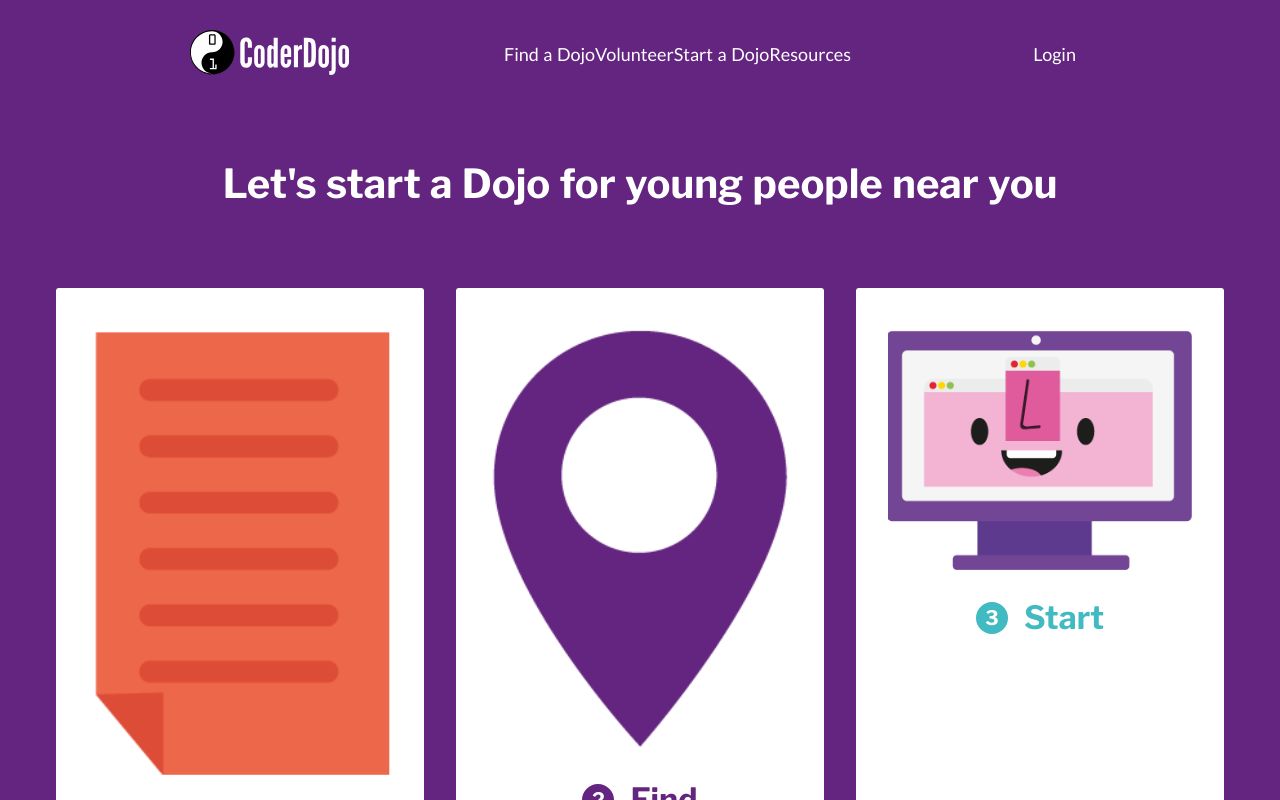
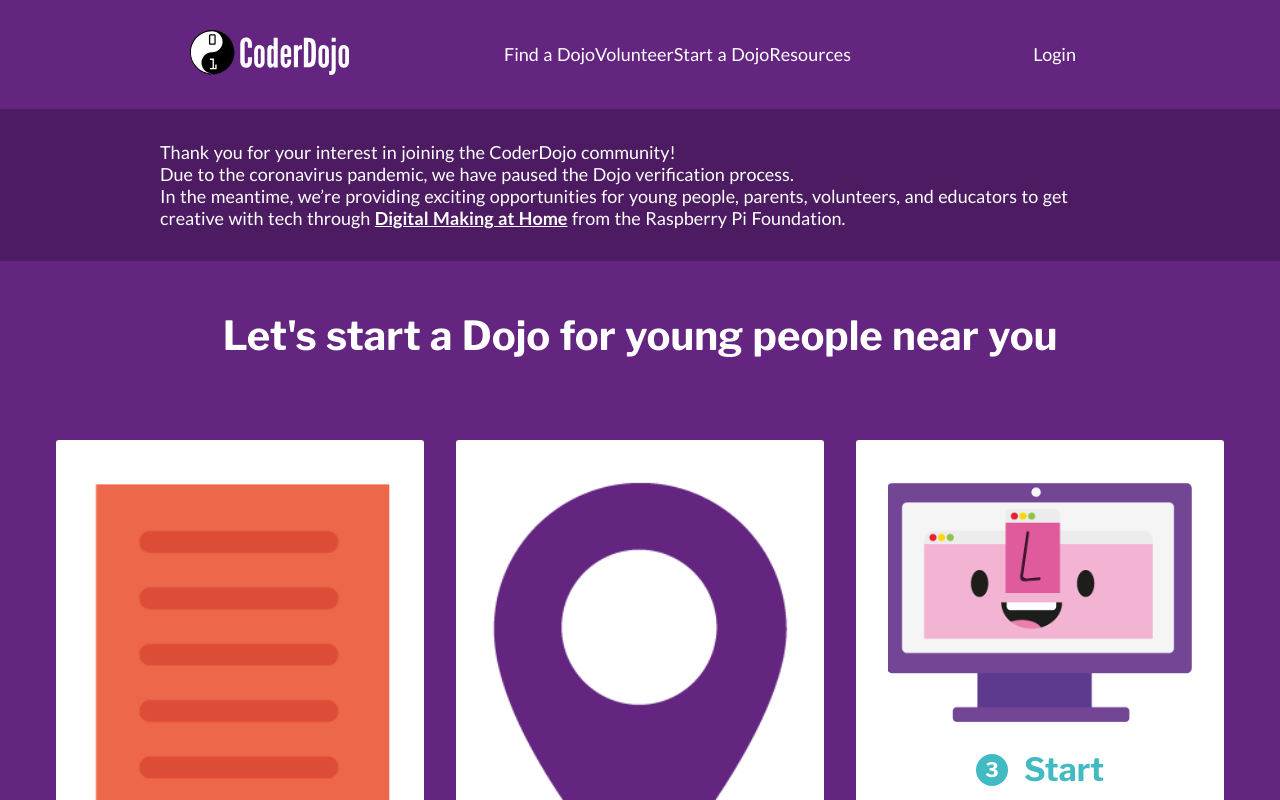
Before and after one commit to CoderDojo/coderdojo.com, a Nuxt app: page /start-a-dojo in a window 1280 px wide. Shown: the top 800 px of the page. Built offline with nearby package versions, Linux system fonts and the light colour scheme.

Commit message:
Add covid banner to start a dojo page

```diff
--- /dev/null
+++ b/components/startadojo/Banner.vue
@@ -0,0 +1,33 @@
+<template>
+    <div class="cd-banner__container">
+      <div class="cd-banner">
+        <p>{{ $t('Thank you for your interest in joining the CoderDojo community!') }}</p>
+        <p>{{ $t('Due to the coronavirus pandemic, we have paused the Dojo verification process.') }}</p>
+        <p>{{ $t('In the meantime, we’re providing exciting opportunities for young people, parents, volunteers, and educators to get creative with tech through') }}
+          <a class="cd-banner-link" href="https://www.raspberrypi.org/at-home/">{{ $t('Digital Making at Home') }}</a> {{ $t('from the Raspberry Pi Foundation.') }}
+        </p>
+      </div>
+    </div>
+</template>
+
+<script>
+</script>
+
+<style lang="scss" scoped>
+  @import '~/assets/_variables.scss';
+  .cd-banner__container {
+    background-color: #4C1B62;
+    padding: 32px 0;
+  }
+  .cd-banner {
+    max-width: $content-width;
+    margin: 0 auto;
+    color: #fff;
+  }
+
+  .cd-banner-link {
+    color: #fff;
+    text-decoration: underline;
+    font-weight: bold;
+  }
+</style>
--- a/locales/en-US.json
+++ b/locales/en-US.json
@@ -119,5 +119,10 @@
   "Girls initiative": "Girls initiative",
   "Governance": "Governance",
   "Want more information about starting a Dojo and what our team can support you with? Join a webinar!": "Want more information about starting a Dojo and what our team can support you with? Join a webinar!",
-  "Start a Dojo: Webinar": "Start a Dojo: Webinar"
+  "Start a Dojo: Webinar": "Start a Dojo: Webinar",
+  "Thank you for your interest in joining the CoderDojo community!" : "Thank you for your interest in joining the CoderDojo community!",
+  "Due to the coronavirus pandemic, we have paused the Dojo verification process.": "Due to the coronavirus pandemic, we have paused the Dojo verification process.",
+  "In the meantime, we’re providing exciting opportunities for young people, parents, volunteers, and educators to get creative with tech through": "In the meantime, we’re providing exciting opportunities for young people, parents, volunteers, and educators to get creative with tech through",
+  "Digital Making at Home": "Digital Making at Home",
+  "from the Raspberry Pi Foundation.": "from the Raspberry Pi Foundation."
 }
--- a/pages/start-a-dojo.vue
+++ b/pages/start-a-dojo.vue
@@ -1,5 +1,6 @@
 <template>
   <div>
+    <Banner />
     <Hero />
     <Champion />
     <Questions />
@@ -7,6 +8,7 @@
 </template>
 
 <script>
+import Banner from '~/components/startadojo/Banner';
 import Hero from '~/components/startadojo/Hero';
 import Champion from '~/components/startadojo/Champion';
 import Questions from '~/components/startadojo/Questions';
@@ -31,6 +33,7 @@
     }
   },
   components: {
+    Banner,
     Hero,
     Champion,
     Questions,
```
